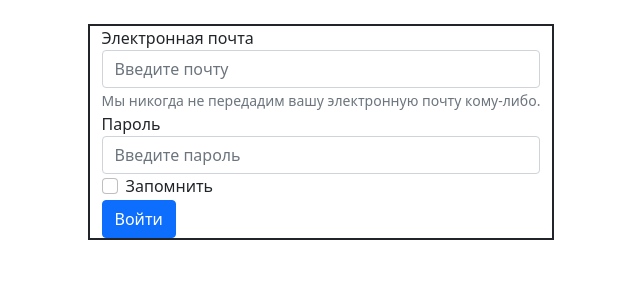
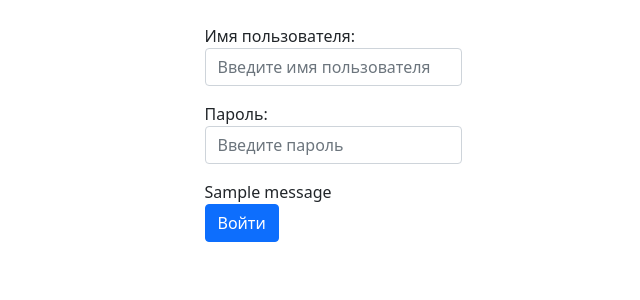
Before and after one commit to qsnk/safety_site, a Django app: page /login/ in a window 1280 px wide. Shown: the part 56-356 px from the top of the page, without its empty margins (319-959 px from the left). Run offline with Django 4.2, Linux system fonts and the light colour scheme; tables that the repository leaves empty hold one stand-in row (values such as "Sample post"); one stand-in notice (Sample message) is shown.

Commit message:
Added login feature. Updated Dockerfile, docker-compose

```diff
--- a/docker-compose.yml
+++ b/docker-compose.yml
@@ -6,10 +6,9 @@ services:
     container_name: django-app
     ports:
       - "8000:8000"
+    entrypoint: sh /tmp/entrypoint.sh
     volumes:
       - ./safety_site:/app
-    command: >
-      bash entrypoint.sh
     env_file:
       - ./.env
     depends_on:
--- a/safety_site/cabinet/forms.py
+++ /dev/null
@@ -1,4 +0,0 @@
-from django.forms import Form, ModelForm
-
-class LoginForm(Form):
-    pass
--- a/safety_site/cabinet/views.py
+++ b/safety_site/cabinet/views.py
@@ -1,4 +1,5 @@
-from django.shortcuts import render
+from django.shortcuts import render, redirect
+from django.contrib.auth import authenticate, login
 
 # Create your views here.
 def index(request):
--- a/safety_site/templates/cabinet/base_cabinet.html
+++ b/safety_site/templates/cabinet/base_cabinet.html
@@ -38,7 +38,7 @@
                     </ul>
                     <a href="{% url 'cabinet_index' %}">
                         <button class="profile rounded-circle" style="background: transparent; width: 40px; height: 40px; border: 2px solid;">
-                            <span>M</span>
+                            <span>{{ request.user.email.0|upper }}</span>
                         </button>
                     </a>
                 </div>
--- a/safety_site/templates/ui/login.html
+++ b/safety_site/templates/ui/login.html
@@ -13,9 +13,12 @@
     {% block navbar %}
         {{ block.super }}
     {% endblock navbar %}
-    <div class="container mt-4" style="border: 2px solid; width: max-content;">
-        <form>
-        <div class="form-group">
+    <div class="container mt-4" style="width: max-content;position: relative; left: 50%;float: left;">
+        <div class="wrapper" style="position: relative; left: -50%; float: left;">
+            <form method="post">
+            {% csrf_token %}
+            {{ form.as_p }}
+        <!--<div class="form-group">
             <label for="exampleInputEmail1">Электронная почта</label>
             <input type="email" class="form-control" id="exampleInputEmail1" aria-describedby="emailHelp" placeholder="Введите почту">
             <small id="emailHelp" class="form-text text-muted">Мы никогда не передадим вашу электронную почту кому-либо.</small>
@@ -27,9 +30,19 @@
         <div class="form-group form-check">
             <input type="checkbox" class="form-check-input" id="exampleCheck1">
             <label class="form-check-label" for="exampleCheck1">Запомнить</label>
+        </div>-->
+            {% if messages %}
+			<div class="messages">
+			{% for message in messages %}
+				<div class="error-message">
+					{{ message }}
+				</div>
+			{% endfor %}
+			</div>
+		    {% endif %}
+            <button type="submit" class="btn btn-primary">Войти</button>
+        </form>
         </div>
-        <button type="submit" class="btn btn-primary">Войти</button>
-    </form>
     </div>
     {% endblock body %}
 </body>
--- /dev/null
+++ b/safety_site/ui/forms.py
@@ -0,0 +1,10 @@
+from django import forms
+class LoginForm(forms.Form):
+    username = forms.CharField(label="Имя пользователя", widget=forms.TextInput(attrs={
+        'placeholder': 'Введите имя пользователя',
+        'class': 'form-control'
+    }))
+    password = forms.CharField(label="Пароль", widget=forms.PasswordInput(attrs={
+        'placeholder': 'Введите пароль',
+        'class': 'form-control'
+    }))
--- a/safety_site/ui/urls.py
+++ b/safety_site/ui/urls.py
@@ -4,5 +4,5 @@ from ui.views import *
 
 urlpatterns = [
     path('', index, name='index'),
-    path('login/', login, name='login')
+    path('login/', sign_in, name='login')
 ]
--- a/safety_site/ui/views.py
+++ b/safety_site/ui/views.py
@@ -1,9 +1,24 @@
-from django.shortcuts import render
+from django.shortcuts import render, redirect
+from django.contrib import messages
+from django.contrib.auth import authenticate, login
+from ui.forms import LoginForm
 
 # Create your views here.
 
 def index(request):
     return render(request, 'ui/index.html')
 
-def login(request):
-    return render(request, 'ui/login.html')
+def sign_in(request):
+    if request.method == "POST":
+        form = LoginForm(request.POST)
+        if form.is_valid():
+            user = authenticate(username=form.cleaned_data['username'], password=form.cleaned_data["password"])
+            if user is not None:
+                login(request, user)
+                return redirect('/cabinet/')
+            else:
+                messages.error(request, "Wrong username or password")
+    else:
+        form = LoginForm()
+    context = {'form': form}
+    return render(request, 'ui/login.html', context)
```
Also changed, not shown: 1 other file.
